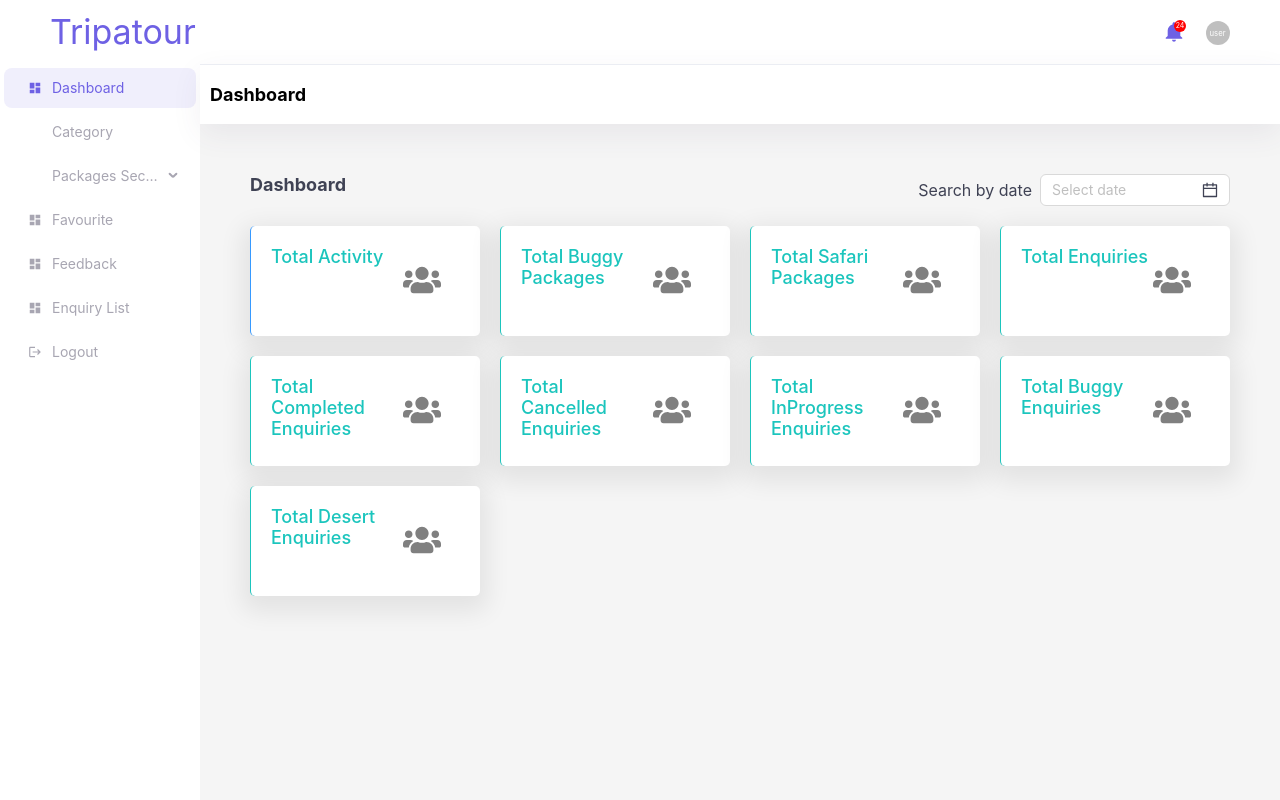
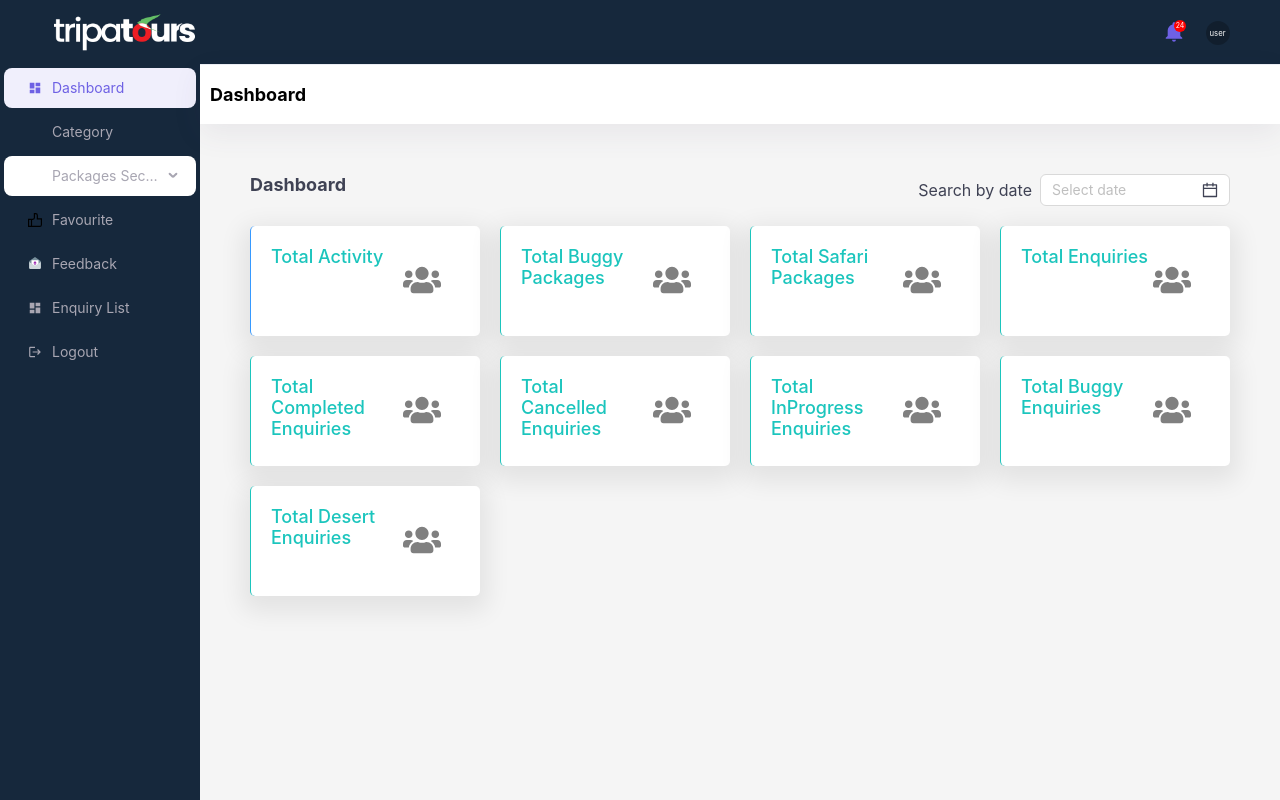
Before and after one commit to pawan-dev1/tripatour-admin, a React (Vite) app: page / in a window 1280 px wide. Built offline with nearby package versions, Linux system fonts and the light colour scheme; no server answers; sample sign-in values are in the browser's storage; some icons are missing.

Commit message:
changeTheme

```diff
--- a/src/assets/index.js
+++ b/src/assets/index.js
@@ -1,5 +1,6 @@
 import loginImg from "./img/login.svg";
 import user from "./img/user.jpg";
 import card from "./img/card.png";
+import logo from "./img/logo.png";
 
-export { loginImg, user, card };
+export { loginImg, user, card ,logo};
--- a/src/components/header/Header.jsx
+++ b/src/components/header/Header.jsx
@@ -9,8 +9,9 @@ import AvatarCom from "./Avatar";
 import { useState } from "react";
 import DrawerComp from "./Drawer";
 import { RxCross2 } from "react-icons/rx";
+import { logo } from "../../assets";
 
-const HeaderComponent = ({siderOpen}) => {
+const HeaderComponent = ({siderOpen,siderOp}) => {
   const [open, setOpen] = useState(false);
 
   const showDrawer = () => {
@@ -22,13 +23,15 @@ const HeaderComponent = ({siderOpen}) => {
       <DrawerComp open={open} setOpen={setOpen} />
       <div className="header-container">
         <div className="header-left-col">
-          {open ?
+          {siderOp ?
 
           <RxCross2 onClick={()=>siderOpen(false)}/>
           :
 <IoIosMenu onClick={()=>siderOpen(true)}/>
           }
-          <div className="logo">Tripatour</div>
+          <div className="logo">
+            <img src={logo} alt="" />
+          </div>
         </div>
         <div className="header-middle-col">
           {/* <SearchBar /> */}
--- a/src/components/header/styles.scss
+++ b/src/components/header/styles.scss
@@ -4,6 +4,7 @@
   display: flex;
   align-items: center;
   justify-content: space-between;
+
   .header-left-col {
     display: flex;
     align-items: center;
@@ -11,13 +12,19 @@
     svg{
       font-size: 25px;
       display: none;
+      color: white;
       @include media(phone){
        display: block;
+
       }
     }
     .logo {
-      font-size: 34px;
+      // font-size: 34px;
+display: flex;
       color: $primary-color;
+      img{
+        width: 150px;
+      }
     }
   }
   .notification {
--- a/src/components/sider/index.jsx
+++ b/src/components/sider/index.jsx
@@ -14,6 +14,10 @@ import { Link } from "react-router-dom";
 import { MdDashboard, MdLogout, MdMenuBook } from "react-icons/md";
 import { PiStudentBold } from "react-icons/pi";
 import { FaRegCreditCard } from "react-icons/fa6";
+import { GrLike } from "react-icons/gr";
+import { FcFeedback } from "react-icons/fc";
+
+
 
 ///styles
 import "./styles.scss";
@@ -36,18 +40,18 @@ const SiderComponent = ({onClose}) => {
       icon: <MdDashboard />,
     },
     {
-      key: "6",
+      key: "2",
       label: <Link to={categoryRoutes} onClick={onClose}>Category</Link>,
       icon: <PiStudentBold />,
   },
     {
-      key: "6",
+      key: "3",
       label: "Packages Section",
       icon: <PiStudentBold />,
       children:[
 
       {
-        key: "1",
+        key: "4",
         label: <Link to={packageRoutes} onClick={onClose}>Package</Link>,
         icon: <PiStudentBold />,
     },
@@ -56,17 +60,17 @@ const SiderComponent = ({onClose}) => {
     ]
     },
       {
-        key: "3",
+        key: "5",
         label: <Link to={favRoutes} onClick={onClose}>Favourite</Link>,
-        icon: <MdDashboard />,
+        icon: <GrLike />,
       },
       {
-        key: "31",
+        key: "6",
         label: <Link to={feedbackRoute} onClick={onClose}>Feedback</Link>,
-        icon: <MdDashboard />,
+        icon: <FcFeedback />,
       },
       {
-        key: "32",
+        key: "7",
         label: <Link to={enquiryList} onClick={onClose}>Enquiry List</Link>,
         icon: <MdDashboard />,
       },
@@ -155,7 +159,7 @@ const SiderComponent = ({onClose}) => {
     //     }
     //   : null,
     {
-      key: "13",
+      key: "8",
       label: (
         <span
           onClick={() => {
@@ -201,6 +205,7 @@ const SiderComponent = ({onClose}) => {
       <Menu
         theme="transparent"
         defaultSelectedKeys={["1"]}
+
         mode="inline"
         items={items}
         className="sider-menu"
--- a/src/layout/index.jsx
+++ b/src/layout/index.jsx
@@ -7,6 +7,7 @@ const { Header, Sider, Content } = Layout;
 import "./styles.scss";
 import { useEffect, useRef, useState } from "react";
 import { dashBoardRoute, loginRoute } from "../routes/PagesRoutes";
+import { logo } from "../assets";
 const LayoutPrimary = () => {
   const elementRef = useRef(null);
   const navigate = useNavigate();
@@ -38,12 +39,12 @@ const onClose = () => {
 };
   return (
     <>
-      <Drawer title={"Tripatour"} onClose={onClose} open={open} placement="left" className="sider-drawer">
+      <Drawer title={ <img src={logo} alt="" />} onClose={onClose} open={open} placement="left" className="sider-drawer">
       <SiderComponent onClose={onClose}/>
       </Drawer>
     <Layout className="main-layout">
       <Header className="layout-header">
-        <HeaderComponent siderOpen={setOpen}/>
+        <HeaderComponent siderOpen={setOpen} siderOp={open}/>
       </Header>
       <Layout className="sub-layout">
         <Sider className="layout-sider">
--- a/src/layout/styles.scss
+++ b/src/layout/styles.scss
@@ -8,7 +8,8 @@
 
   .layout-header {
     text-align: center;
-    background: white;
+    background-color: #ffffff;
+    background-color: #16283c;
     @include media(phone){
       padding:0 10px;
     }
@@ -18,8 +19,9 @@
     height: 100%;
 
     .layout-sider {
-      background: white;
+      // background: white;
       height: 100%;
+      background-color: #16283c;
       @include media(phone){
         display: none;
       }
@@ -59,7 +61,15 @@
   }
 }
 .sider-drawer{
+  .ant-drawer-header{
+
+    background-color: #16283c;
+    svg{
+      color: white;
+    }
+  }
   .ant-drawer-body{
+    background-color: #16283c;
     padding: 0%;
   }
 }
--- a/src/pages/category/index.jsx
+++ b/src/pages/category/index.jsx
@@ -149,7 +149,7 @@ const Category = () => {
       {/* <BreadCrum name={"Category"} sub={""} /> */}
 <div className="wrapper">
 
-      <Button onClick={()=> showModal("",0)}>Add Category</Button>
+      <Button onClick={()=> showModal("",0)} style={{background:"#fe5722",color:"white"}}>Add Category</Button>
       <div className="entries-pagination">
           <div className="show-entites">
           <div style={{ paddingLeft: "5px" }}>
--- a/src/pages/tourPackages/Packages.jsx
+++ b/src/pages/tourPackages/Packages.jsx
@@ -186,7 +186,7 @@ const Packages = () => {
       />
       <div className="wrapper">
         <Link to={"/add-package-detail/"}>
-          <Button  >Add Packages</Button>
+          <Button   style={{background:"#fe5722",color:"white"}}>Add Packages</Button>
         </Link>
         <div className="entries-pagination">
           <div className="show-entites">
```
Also changed, not shown: src/assets/img/logo.png (added).
